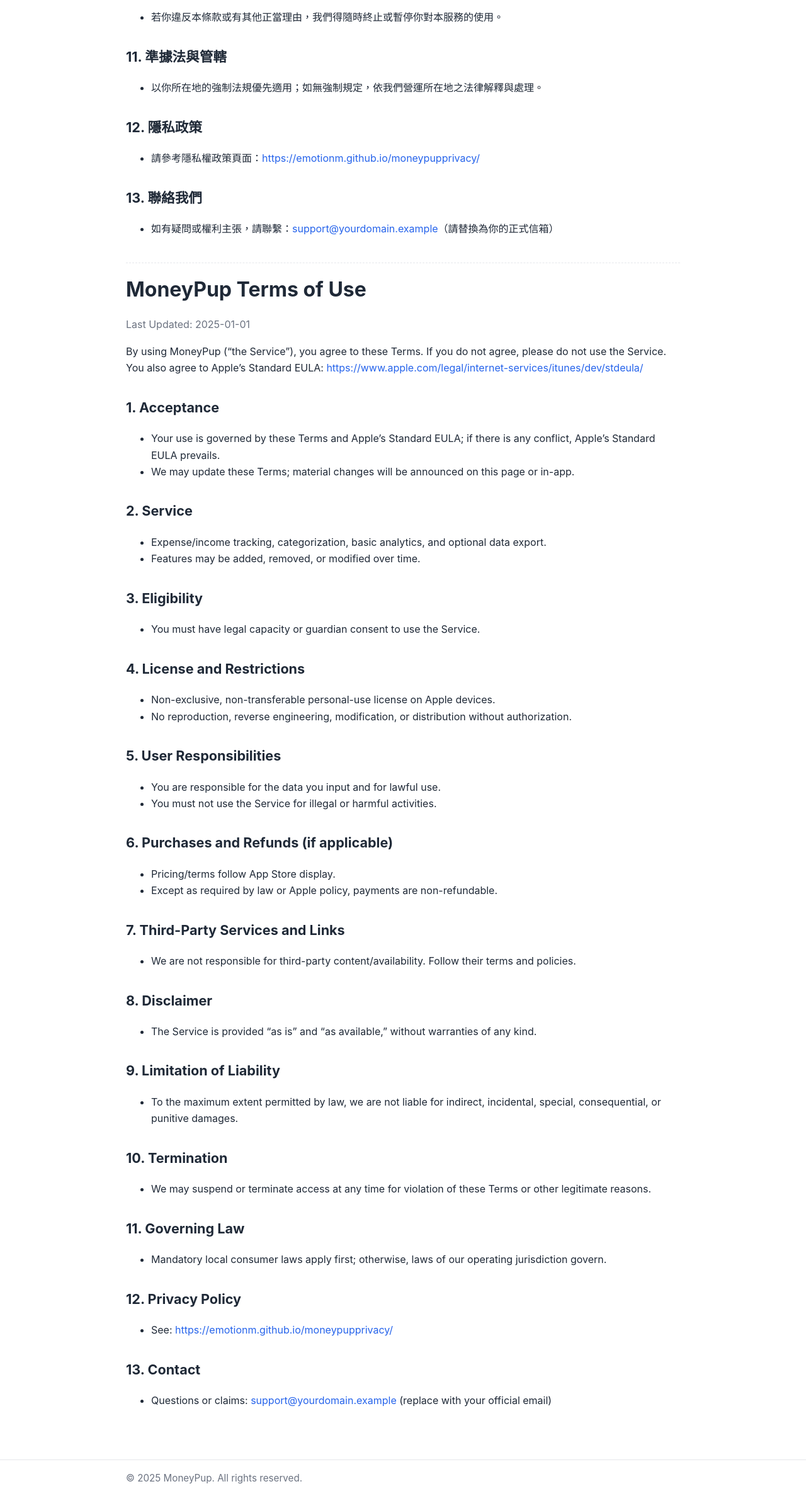
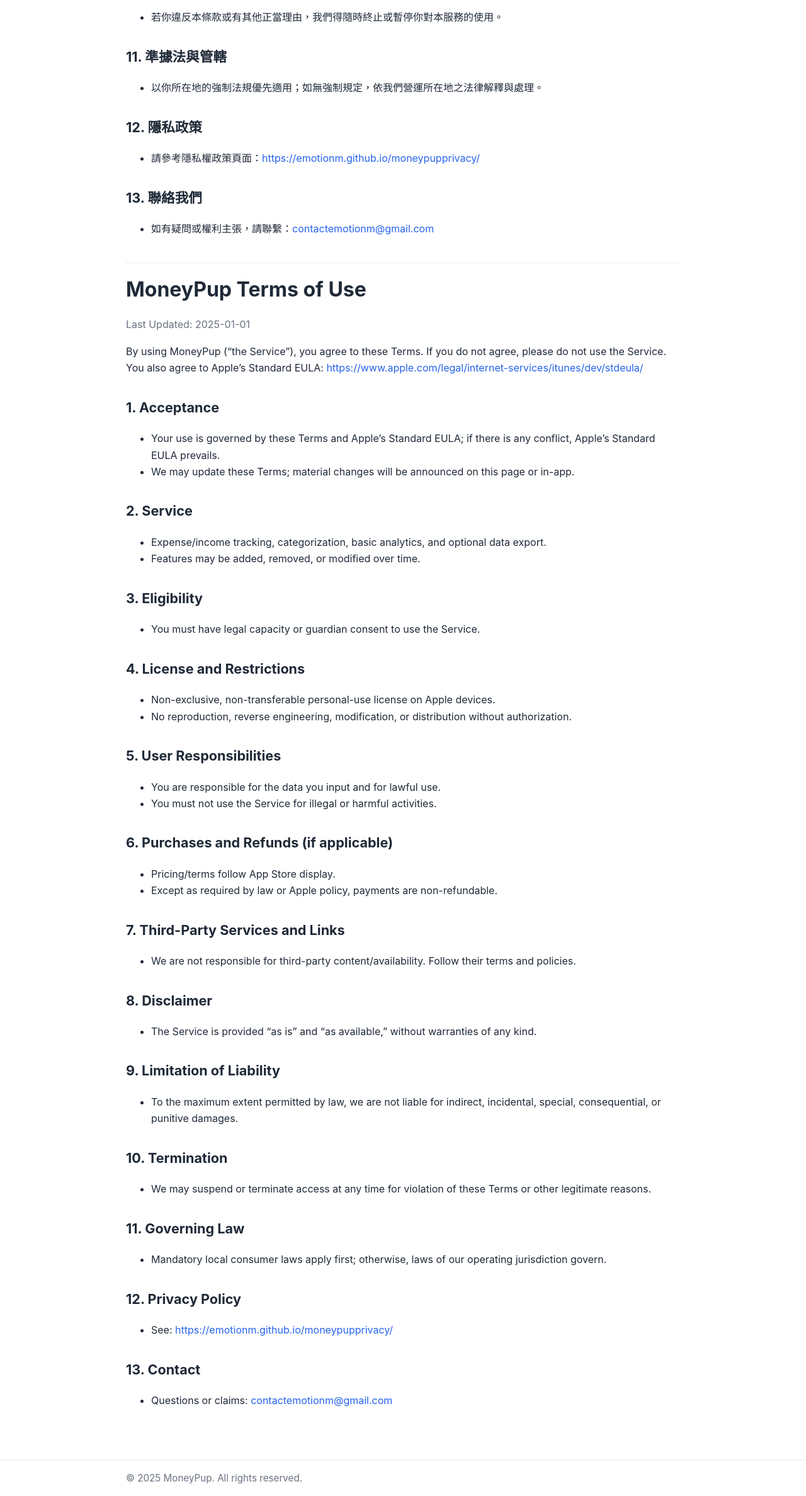
Before and after one commit to EmotionM/moneypupterms, a plain HTML site: page index.html in a window 1280 px wide. Shown: the part 1549-3925 px from the top of the page at 63% size. Drawn offline with Linux system fonts and the light colour scheme.

Commit message:
Update index.html

```diff
--- a/index.html
+++ b/index.html
@@ -117,7 +117,7 @@
 
     <h2>13. 聯絡我們</h2>
     <ul>
-      <li>如有疑問或權利主張，請聯繫：<a href="mailto:support@yourdomain.example">support@yourdomain.example</a>（請替換為你的正式信箱）</li>
+      <li>如有疑問或權利主張，請聯繫：<a href="mailto:contactemotionm@gmail.com">contactemotionm@gmail.com</a></li>
     </ul>
 
     <div class="lang">
@@ -197,7 +197,7 @@
 
       <h2>13. Contact</h2>
       <ul>
-        <li>Questions or claims: <a href="mailto:support@yourdomain.example">support@yourdomain.example</a> (replace with your official email)</li>
+        <li>Questions or claims: <a href="mailto:contactemotionm@gmail.com">contactemotionm@gmail.com</a> </li>
       </ul>
     </div>
   </main>
```
